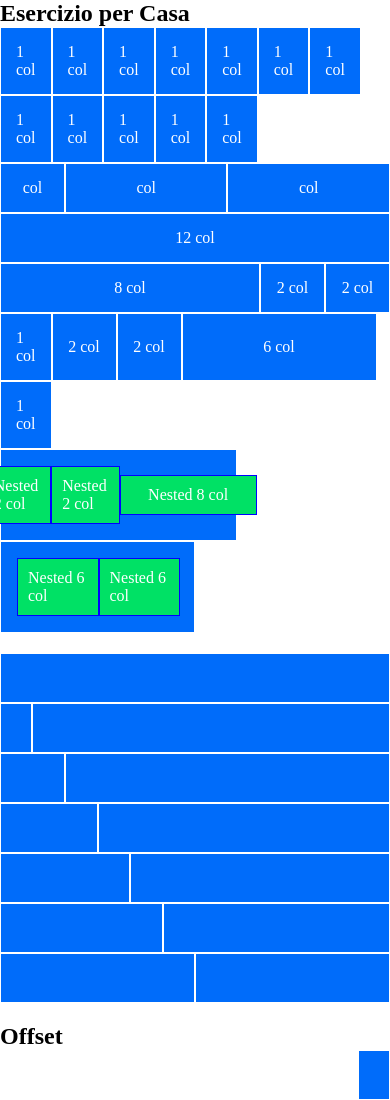
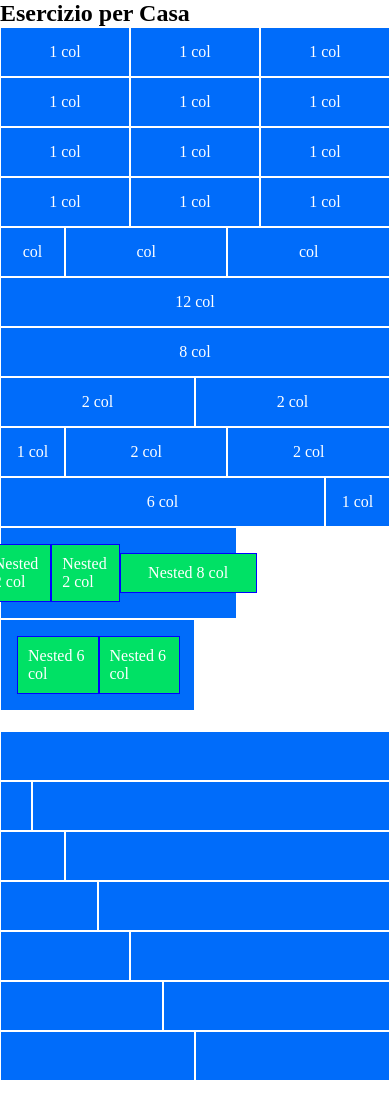
Before and after one commit to AntonioRusso1997/html-css-12bool, a plain HTML site: page index.html in a window 390 px wide. Shown: the top 1100 px of the page. Drawn offline with Linux system fonts and the light colour scheme.

Commit message:
Aggiunta parte di responsive

```diff
--- a/index.html
+++ b/index.html
@@ -14,62 +14,62 @@
     <section class="container-fluid">
         <h2>Esercizio per Casa</h2>
         <div class="row">
-            <div class="col-xs-1">
+            <div class="col-xs-4 col-md-3 col-lg-1">
                 <div class="box">
                     <p>1 col</p>
                 </div>
             </div>
-            <div class="col-xs-1">
+            <div class="col-xs-4 col-md-3 col-lg-1">
                 <div class="box">
                     <p>1 col</p>
                 </div>
             </div>
-            <div class="col-xs-1">
+            <div class="col-xs-4 col-md-3 col-lg-1">
                 <div class="box">
                     <p>1 col</p>
                 </div>
             </div>
-            <div class="col-xs-1">
+            <div class="col-xs-4 col-md-3 col-lg-1">
                 <div class="box">
                     <p>1 col</p>
                 </div>
             </div>
-            <div class="col-xs-1">
+            <div class="col-xs-4 col-md-3 col-lg-1">
                 <div class="box">
                     <p>1 col</p>
                 </div>
             </div>
-            <div class="col-xs-1">
+            <div class="col-xs-4 col-md-3 col-lg-1">
                 <div class="box">
                     <p>1 col</p>
                 </div>
             </div>
-            <div class="col-xs-1">
+            <div class="col-xs-4 col-md-3 col-lg-1">
                 <div class="box">
                     <p>1 col</p>
                 </div>
             </div>
-            <div class="col-xs-1">
+            <div class="col-xs-4 col-md-3 col-lg-1">
                 <div class="box">
                     <p>1 col</p>
                 </div>
             </div>
-            <div class="col-xs-1">
+            <div class="col-xs-4 col-md-3 col-lg-1">
                 <div class="box">
                     <p>1 col</p>
                 </div>
             </div>
-            <div class="col-xs-1">
+            <div class="col-xs-4 col-md-3 col-lg-1">
                 <div class="box">
                     <p>1 col</p>
                 </div>
             </div>
-            <div class="col-xs-1">
+            <div class="col-xs-4 col-md-3 col-lg-1">
                 <div class="box">
                     <p>1 col</p>
                 </div>
             </div>
-            <div class="col-xs-1">
+            <div class="col-xs-4 col-md-3 col-lg-1">
                 <div class="box">
                     <p>1 col</p>
                 </div>
@@ -100,44 +100,44 @@
             </div>
         </div>
         <div class="row">
-            <div class="col-xs-8">
+            <div class="col-xs-12 col-md-12 col-lg-8">
                 <div class="box">
                     <p>8 col</p>
                 </div>
             </div>
-            <div class="col-xs-2">
+            <div class="col-xs-6 col-xm-6 col-lg-2">
                 <div class="box">
                     <p>2 col</p>
                 </div>
             </div>
-            <div class="col-xs-2">
+            <div class="col-xs-6 col-xm-6 col-lg-2">
                 <div class="box">
                     <p>2 col</p>
                 </div>
             </div>
         </div>
         <div class="row">
-            <div class="col-xs-1">
+            <div class="col-xs-2 col-md-4 col-lg-1">
                 <div class="box">
                     <p>1 col</p>
                 </div>
             </div>
-            <div class="col-xs-2">
+            <div class="col-xs-5 col-md-4 col-lg-2">
                 <div class="box">
                     <p>2 col</p>
                 </div>
             </div>
-            <div class="col-xs-2">
+            <div class="col-xs-5 col-md-4 col-lg-2">
                 <div class="box">
                     <p>2 col</p>
                 </div>
             </div>
-            <div class="col-xs-6">
+            <div class="col-xs-10 col-xm-10 col-lg-6">
                 <div class="box">
                     <p>6 col</p>
                 </div>
             </div>
-            <div class="col-xs-1">
+            <div class="col-xs-2 col-md-2 col-lg-1">
                 <div class="box">
                     <p>1 col</p>
                 </div>
```
